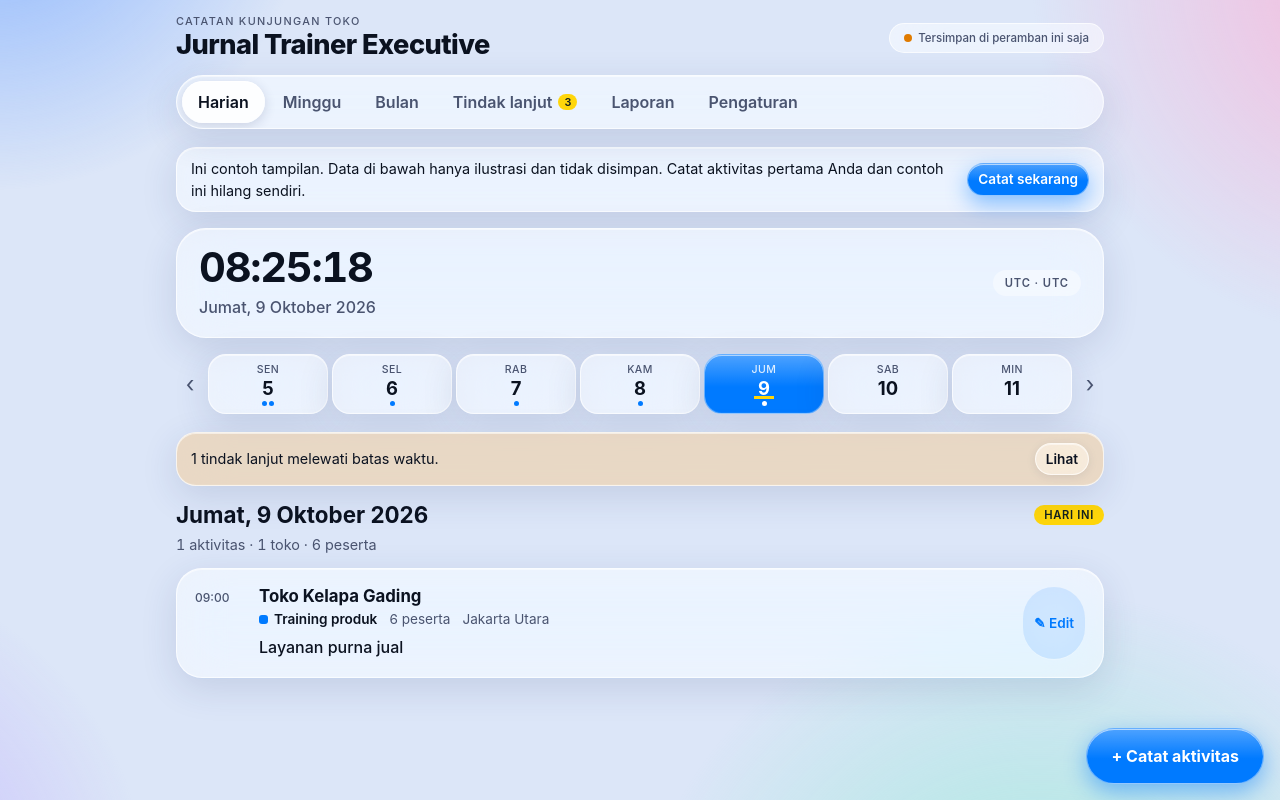
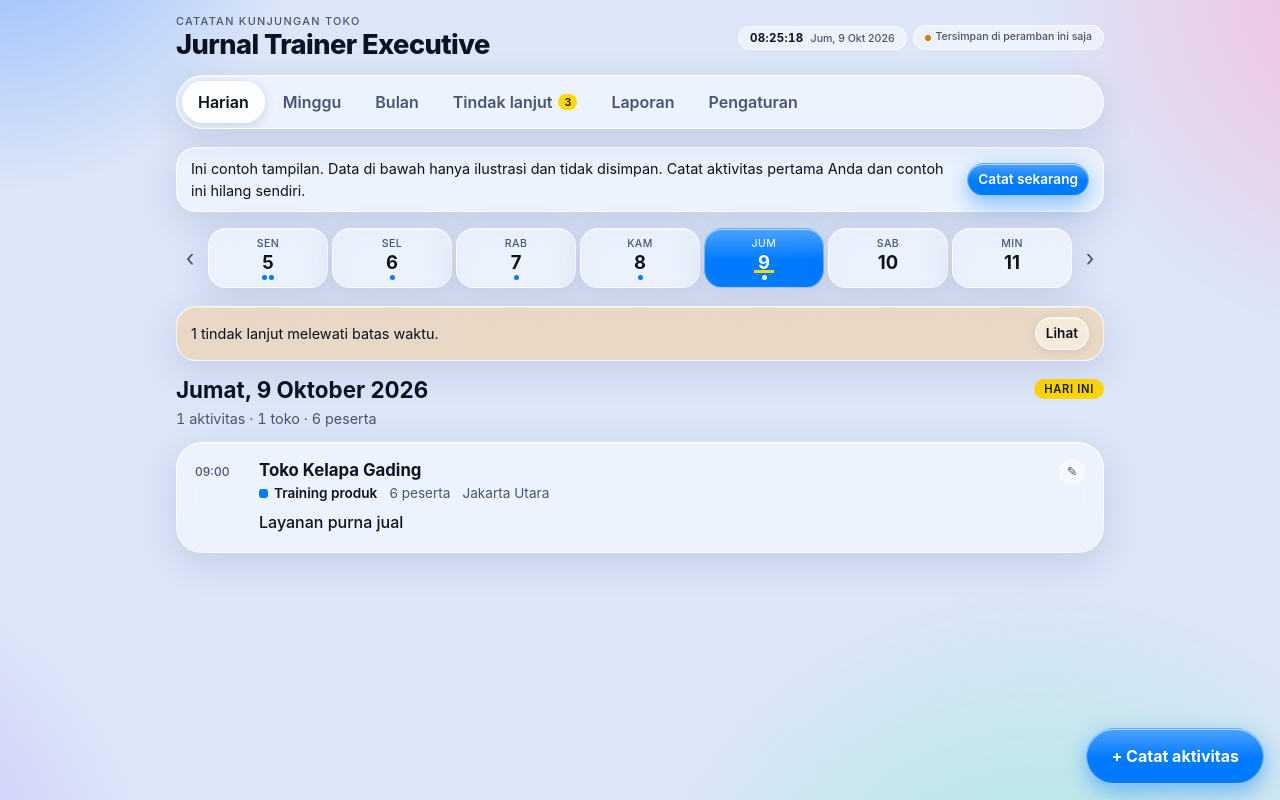
Before and after one commit to steeshigeo/Jurnal-Trainer-Executive, a plain HTML site: page index.html in a window 1280 px wide. Drawn offline with Linux system fonts and the light colour scheme.

Commit message:
Update index.html

```diff
--- a/index.html
+++ b/index.html
@@ -275,16 +275,22 @@ input:focus,select:focus,textarea:focus{outline:none;border-color:var(--accent);
 .pill{background:var(--hl);border-radius:999px}.track{border-radius:99px}.fill{border-radius:99px;background:linear-gradient(90deg,var(--accent),color-mix(in srgb,var(--accent) 60%,#fff))}
 .col .b{border-radius:10px 10px 4px 4px;background:linear-gradient(180deg,color-mix(in srgb,var(--accent) 70%,#fff),var(--accent))}
 .evth img,.evt img,.evgal img{border-radius:14px}
-.clock{display:flex;align-items:center;justify-content:space-between;gap:10px 20px;flex-wrap:wrap;padding:18px 22px;border-radius:30px;margin-bottom:16px}
-.clk-t{font:700 2.6rem/1 var(--font-display);font-variant-numeric:tabular-nums;letter-spacing:-.03em}
-.clk-d{margin-top:6px;color:var(--ink-2);font-weight:500}.clk-z{font:600 .7rem var(--font-mono);letter-spacing:.08em;text-transform:uppercase;color:var(--ink-2);padding:6px 12px;border-radius:999px;background:var(--surface-2)}
 @media (prefers-reduced-transparency:reduce){:root{--glass:var(--bg);--glass-strong:var(--bg)}*{-webkit-backdrop-filter:none!important;backdrop-filter:none!important}}
+.top{align-items:center}.tr{display:flex;align-items:center;gap:6px;flex-wrap:wrap}
+.clock,.sync{padding:4px 11px;border-radius:999px;box-shadow:none;font-size:.66rem;line-height:1.4;white-space:nowrap}
+.clock{display:flex;align-items:baseline;gap:7px}
+.clk-t{font:700 .72rem var(--font-mono);font-variant-numeric:tabular-nums;letter-spacing:.03em}
+.clk-d{font:500 .66rem var(--font-mono);color:var(--ink-2)}
+.sync{gap:5px;max-width:min(100%,340px);overflow:hidden;text-overflow:ellipsis;font-weight:500}.sync i{width:6px;height:6px;flex:none}
+.entry{grid-template-columns:52px minmax(0,1fr);position:relative;padding-right:34px}
+.ebtn{position:absolute;top:12px;right:0;width:26px;height:26px;border-radius:50%;padding:0;display:grid;place-items:center;font-size:.8rem;line-height:1;color:var(--ink-2);background:var(--glass);border:1px solid var(--glass-brd);box-shadow:inset 0 1px 0 rgba(255,255,255,.45);transition:color .2s,background .2s,transform .2s}
+.ebtn:hover{color:var(--accent);background:var(--glass-hi)}.ebtn:active{transform:scale(.92)}
 </style>
 
 <div class="app">
   <header class="top">
     <div class="brand"><small>Catatan kunjungan toko</small>Jurnal Trainer Executive</div>
-    <div class="sync" id="sync"><i></i>Memuat…</div>
+    <div class="tr"><div class="clock" id="clock"><span class="clk-t"></span><span class="clk-d"></span></div><div class="sync" id="sync"><i></i>Memuat…</div></div>
   </header>
   <nav class="tabs" id="tabs" role="tablist" aria-label="Tampilan"></nav>
   <main id="view"></main>
@@ -355,7 +361,7 @@ var EN={'Catatan kunjungan toko':'Store visit log','Jurnal Trainer Executive':'E
 'Ini contoh tampilan. Data di bawah hanya ilustrasi dan tidak disimpan. Catat aktivitas pertama Anda dan contoh ini hilang sendiri.':'This is a sample view. The data below is illustrative and is not saved. Log your first activity and it disappears.',
 'Daftar toko':'Store list','Tambah toko':'Add stores','Tambahkan ke daftar':'Add to list','Tambah':'Add','Kosongkan daftar toko':'Clear store list','Ya, kosongkan':'Yes, clear','Identitas di laporan':'Report identity','Nama':'Name','Jabatan':'Role','Wilayah':'Region','Periode':'Period',
 'Tampilan':'Appearance','Bahasa':'Language','Otomatis (ikuti perangkat)':'Automatic (follow device)','Terang':'Light','Gelap':'Dark','Tampilan & bahasa':'Appearance & language','Layar penuh':'Fullscreen',
-'Server data (Google Sheet)':'Data server (Google Sheet)','Link server (Google Sheet)':'Server link (Google Sheet)','Kode akses (opsional)':'Access code (optional)','Tes koneksi & sinkronkan':'Test connection & sync','Isi link server dulu.':'Enter the server link first.','Terhubung':'Connected',
+'Server data (Google Sheet)':'Data server (Google Sheet)','Link server (Google Sheet)':'Server link (Google Sheet)','Kode akses (opsional)':'Access code (optional)','Tes koneksi & sinkronkan':'Test connection & sync','Folder Google Drive untuk evidence':'Google Drive folder for evidence','Folder Drive pribadi: bagikan folder itu ke akun pemilik script sebagai Editor. Subfolder per tanggal (dd-mm-yyyy) dibuat otomatis. Kosongkan untuk memakai folder bawaan.':'Personal Drive folder: share it with the script owner account as Editor. Date subfolders (dd-mm-yyyy) are created automatically. Leave empty to use the default folder.','Isi link server dulu.':'Enter the server link first.','Terhubung':'Connected',
 'Tempel URL Web App Google Apps Script (lihat Code.gs). Semua catatan dan foto evidence disimpan ke Google Sheet kantor. Nama di Identitas dipakai sebagai pemilik data, jadi isi dulu.':'Paste the Google Apps Script Web App URL (see Code.gs). All entries and evidence photos are saved to the office Google Sheet. The name under Identity owns the data, so fill it in first.',
 'Tersimpan di peramban ini saja':'Saved in this browser only','Tersinkron ke server':'Synced to server','Menyinkronkan…':'Syncing…','Gagal sinkron, data aman di perangkat':'Sync failed, data is safe on this device',
 'Evidence (foto bukti)':'Evidence (photo proof)','Tambah evidence':'Add evidence','Foto dikompres otomatis':'Photos are compressed automatically','Hapus foto':'Delete photo','Evidence hari ini':'Evidence for this day','Evidence pada periode ini':'Evidence in this period',
@@ -415,7 +421,7 @@ var uid8=function(){return Date.now().toString(36)+Math.random().toString(36).sl
 /* ---------- penyimpanan: lokal dulu, server Google Sheet bila link diisi ---------- */
 var SRV=function(){return String(S.settings.server||'').trim()};
 function persist(){try{localStorage.setItem(LS+'entries',JSON.stringify(S.entries))}catch(e){toast('Penyimpanan perangkat penuh. Aktifkan server atau hapus foto lama.')}}
-function srvBody(p){return Object.assign({owner:S.settings.name||'',key:S.settings.key||''},p)}
+function srvBody(p){return Object.assign({owner:S.settings.name||'',key:S.settings.key||'',drive:S.settings.drive||''},p)}
 async function srv(p){
   if(!SRV())throw new Error('Link server kosong');
   var r=await fetch(SRV()+(SRV().indexOf('?')<0?'?':'&')+'p='+encodeURIComponent(JSON.stringify(srvBody(p))),{redirect:'follow'});
@@ -634,7 +640,7 @@ function entryRow(e){
       e.topic?h('p',{class:'topic'},e.topic):null,
       e.result?h('p',{class:'res'},e.result):null,
       e.followup?fuBlock(e):null,evThumbs(e.evidence)),
-    h('button',{class:'btn tint sm',type:'button','aria-label':'Edit aktivitas',onclick:function(){openSheet(e.id)}},'✎ Edit'));
+    h('button',{class:'ebtn',type:'button',title:T('Edit aktivitas'),'aria-label':'Edit aktivitas',onclick:function(){openSheet(e.id)}},'✎'));
 }
 
 /* ---------- tampilan: harian ---------- */
@@ -656,7 +662,7 @@ function vHarian(){
   var list=E().filter(function(e){return e.date===S.day}).sort(cmp);
   var st=stats(list),t=today(),root=h('div');
   var od=openFu().filter(function(e){return e.fuDue&&e.fuDue<t});
-  put(root,errNote(),demoNote(),clockEl(),weekStrip());
+  put(root,errNote(),demoNote(),weekStrip());
   if(od.length)put(root,h('div',{class:'note warn'},
     h('p',null,od.length+' tindak lanjut melewati batas waktu.'),
     h('button',{class:'btn sm',type:'button',onclick:function(){setTab('tindak')}},'Lihat')));
@@ -1320,7 +1326,8 @@ function vPengaturan(){
     h('label',{style:'display:block;margin-top:16px'},'Bahasa'),seg([['id','Bahasa Indonesia'],['en','English']],cfg.lang||'id',function(v){cfg.lang=v;applyPrefs();saveSettings();render()}));
   var srvPanel=h('div',{class:'panel pad'},
     h('p',{class:'help'},'Tempel URL Web App Google Apps Script (lihat Code.gs). Semua catatan dan foto evidence disimpan ke Google Sheet kantor. Nama di Identitas dipakai sebagai pemilik data, jadi isi dulu.'),
-    h('div',{class:'grid'},idField('Link server (Google Sheet)','s-srv','server','https://script.google.com/macros/s/…/exec','full'),idField('Kode akses (opsional)','s-key','key','','full')),
+    h('div',{class:'grid'},idField('Link server (Google Sheet)','s-srv','server','https://script.google.com/macros/s/…/exec','full'),idField('Kode akses (opsional)','s-key','key','','full'),idField('Folder Google Drive untuk evidence','s-drv','drive','https://drive.google.com/drive/folders/…','full')),
+    h('p',{class:'help',style:'margin-top:10px'},'Folder Drive pribadi: bagikan folder itu ke akun pemilik script sebagai Editor. Subfolder per tanggal (dd-mm-yyyy) dibuat otomatis. Kosongkan untuk memakai folder bawaan.'),
     h('div',{class:'row',style:'margin-top:12px'},h('button',{class:'btn primary',type:'button',onclick:async function(){
       if(!SRV()){toast('Isi link server dulu.');return}
       try{await srv({action:'ping'});toast('Terhubung');pull()}catch(x){toast('Gagal terhubung: '+srvHint(x))}}},'Tes koneksi & sinkronkan')));
@@ -1367,7 +1374,7 @@ function renderTop(){
   var s=$('sync'),has=!!SRV(),k=S.sync;
   var msg=!S.ready?'Memuat…':!has?'Tersimpan di peramban ini saja':k==='busy'?'Menyinkronkan…':k==='err'?'Gagal sinkron, data aman di perangkat'+(S.syncErr?' ('+S.syncErr+')':''):'Tersinkron ke server';
   s.className='sync'+(has&&k!=='err'?'':' warn');
-  s.replaceChildren(h('i'),msg);
+  s.replaceChildren(h('i'),T(msg));s.title=T(msg);
   var br=document.querySelector('.brand');br.replaceChildren(h('small',null,'Catatan kunjungan toko'),T('Jurnal Trainer Executive'));
   $('fab').textContent=T('+ Catat aktivitas');document.title=T('Jurnal Trainer Executive');
 }
@@ -1394,14 +1401,14 @@ function setTab(t){
   render();
   window.scrollTo(0,0);
 }
-function clockEl(){var el=h('div',{class:'clock'},h('div',null,h('div',{class:'clk-t'}),h('div',{class:'clk-d'})),h('div',{class:'clk-z'}));fillClock(el);return el}
 function fillClock(el){
-  var n=new Date(),q=function(c){return el.querySelector(c)};
-  q('.clk-t').textContent=n.toLocaleTimeString(LOC,{hour:'2-digit',minute:'2-digit',second:'2-digit',hour12:false}).replace(/\./g,':');
-  q('.clk-d').textContent=n.toLocaleDateString(LOC,{weekday:'long',day:'numeric',month:'long',year:'numeric'});
-  q('.clk-z').textContent=(Intl.DateTimeFormat().resolvedOptions().timeZone||'')+' · '+n.toLocaleTimeString('en-US',{timeZoneName:'short'}).split(' ').pop();
+  var n=new Date();
+  el.querySelector('.clk-t').textContent=n.toLocaleTimeString(LOC,{hour:'2-digit',minute:'2-digit',second:'2-digit',hour12:false}).replace(/\./g,':');
+  el.querySelector('.clk-d').textContent=n.toLocaleDateString(LOC,{weekday:'short',day:'numeric',month:'short',year:'numeric'});
+  el.title=(Intl.DateTimeFormat().resolvedOptions().timeZone||'')+' · '+n.toLocaleTimeString('en-US',{timeZoneName:'short'}).split(' ').pop();
 }
 setInterval(function(){document.querySelectorAll('.clock').forEach(fillClock)},1000);
+document.querySelectorAll('.clock').forEach(fillClock);
 document.addEventListener('focusout',function(){setTimeout(function(){if(S.dirty)refresh()},60)});
 document.addEventListener('keydown',function(ev){if(ev.key==='Escape'&&S.sheet)closeSheet()});
 $('fab').addEventListener('click',function(){openSheet(null,S.tab==='harian'?{date:S.day}:{date:today()})});
```
